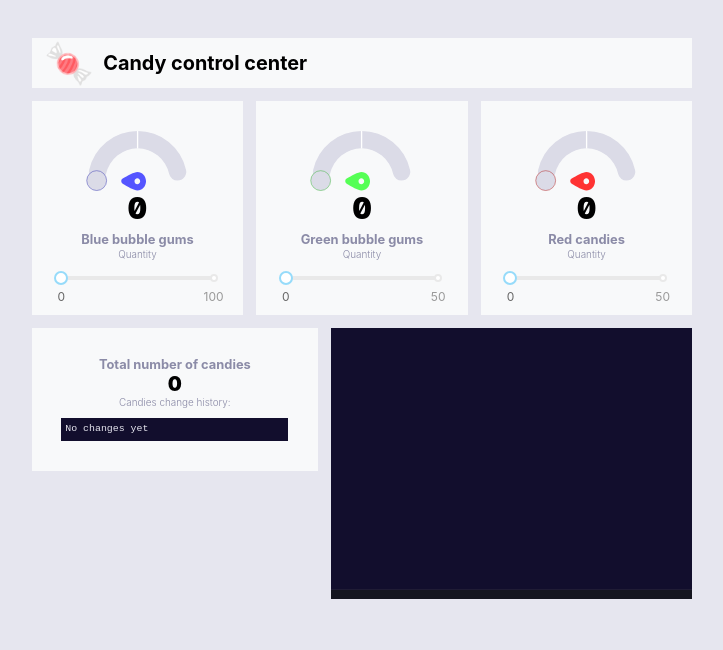
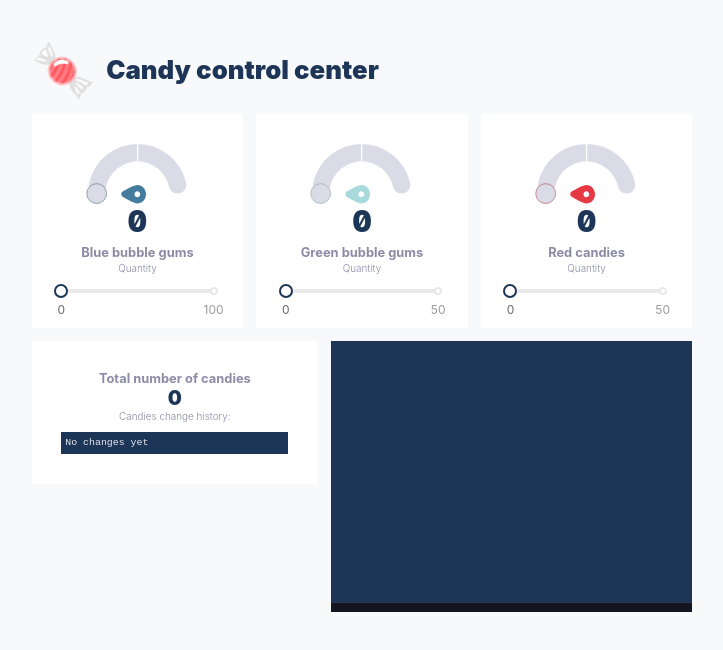
Before and after one commit to simonwinklerzh/creating-a-gauge-in-react, a React (Create React App) app: page / in a window 1280 px wide. Shown: the top 650 px of the page, without its empty margins (278-1001 px from the left). Built offline with nearby package versions, Linux system fonts and the light colour scheme.

Commit message:
Color scheme update

```diff
--- a/src/candies.tsx
+++ b/src/candies.tsx
@@ -53,7 +53,7 @@ export const blueBubbleGumsCounter = candyCounterCreator({
     singular: 'Blue bubble gum',
     plural: 'Blue bubble gums'
   },
-  color: '#5555ff'
+  color: '#457b9d'
 }, {
   id: "1",
   value: 0,
@@ -64,7 +64,7 @@ export const greenBubbleGumsCounter = candyCounterCreator({
     singular: 'Green bubble gum',
     plural: 'Green bubble gums'
   },
-  color: '#55ff55'
+  color: '#a8dadc'
 }, {
   id: "2",
   value: 0,
@@ -75,7 +75,7 @@ export const redCandiesCounter = candyCounterCreator({
     singular: 'Red candy',
     plural: 'Red candies'
   },
-  color: '#ff3333'
+  color: '#e63946'
 }, {
   id: "3",
   value: 0,
--- a/src/components/candycanvas/candycanvas.tsx
+++ b/src/components/candycanvas/candycanvas.tsx
@@ -17,7 +17,8 @@ import { randomIntFromInterval } from '../../utility';
 const canvas_width: number = 800;
 const canvas_height: number = 600;
 const candy_diameter: number = (canvas_width / 40) / 2;
-const default_circle_color = '#ffffff';
+const default_circle_color: string = '#ffffff';
+const canvas_background_color: string = '#1d3557';
 /**
  * Add a padding to make sure that candies are not created on the very
  * left or right hand border of the canvas.
@@ -94,7 +95,7 @@ export const CandyCanvas = () => {
           engine: engine,
           options: {
             wireframes: false,
-            background: '#120e2d',
+            background: canvas_background_color,
             width: canvas_width,
             height: canvas_height
           }
--- a/src/components/gauge/gauge.css
+++ b/src/components/gauge/gauge.css
@@ -8,6 +8,7 @@
 }
 
 .gauge__value {
+  color: #1d3557;
   margin-top: 0.4em;
   font-size: 3em;
   line-height: 1em;
--- a/src/components/gaugewithslider/gaugewithslider.css
+++ b/src/components/gaugewithslider/gaugewithslider.css
@@ -1,6 +1,6 @@
 .gaugewithslider {
   padding: 3em;
-  background-color: #f8f9fa;
+  background-color: #ffffff;
 }
 
 .gaugewithslider__slider {
--- a/src/components/gaugewithslider/gaugewithslider.tsx
+++ b/src/components/gaugewithslider/gaugewithslider.tsx
@@ -53,7 +53,16 @@ export const GaugeWithSlider = ({
           min,
           max,
           marks: {[min]: String(min), [max]: String(max)},
-          onChange: setValue
+          onChange: setValue,
+          trackStyle: {
+            backgroundColor: '#1d3557'
+          },
+          handleStyle: {
+            borderColor: '#1d3557'
+          },
+          activeDotStyle: {
+            borderColor: '#1d3557'
+          }
         }} />
       </div>
     </div>
--- a/src/components/infoboard/infoboard.css
+++ b/src/components/infoboard/infoboard.css
@@ -1,6 +1,6 @@
 .infoboard {
   padding: 3em;
-  background-color: #f8f9fa;
+  background-color: #ffffff;
   grid-column-start: span 4;
 }
 
@@ -22,6 +22,7 @@
 }
 
 .infoboard__value {
+  color: #1d3557;
   font-size: 2em;
   margin: 0;
   text-align: center;
@@ -31,7 +32,7 @@
 .infoboard__log {
   margin: 0;
   padding: 0 0.4em;
-  background-color: #120e2d;
+  background-color: #1d3557;
   overflow: auto;
   list-style-type: none;
   line-height: 1.3em;
--- a/src/index.css
+++ b/src/index.css
@@ -8,7 +8,7 @@ body {
   font-family: -apple-system, BlinkMacSystemFont, 'Segoe UI', 'Roboto', 'Oxygen', 'Ubuntu', 'Cantarell', 'Fira Sans', 'Droid Sans', 'Helvetica Neue', sans-serif;
   -webkit-font-smoothing: antialiased;
   -moz-osx-font-smoothing: grayscale;
-  background: #e6e6ef;
+  background: #f8f9fa;
 }
 
 #root {
@@ -26,8 +26,9 @@ body {
   margin: 0;
   display: flex;
   align-items: center;
-  padding: 0 1vw;
-  background: #f8f9fa;
+  color: #1d3557;
+  font-size: 2.6em;
+  font-weight: 900;
 }
 
 .title__icon {
```
